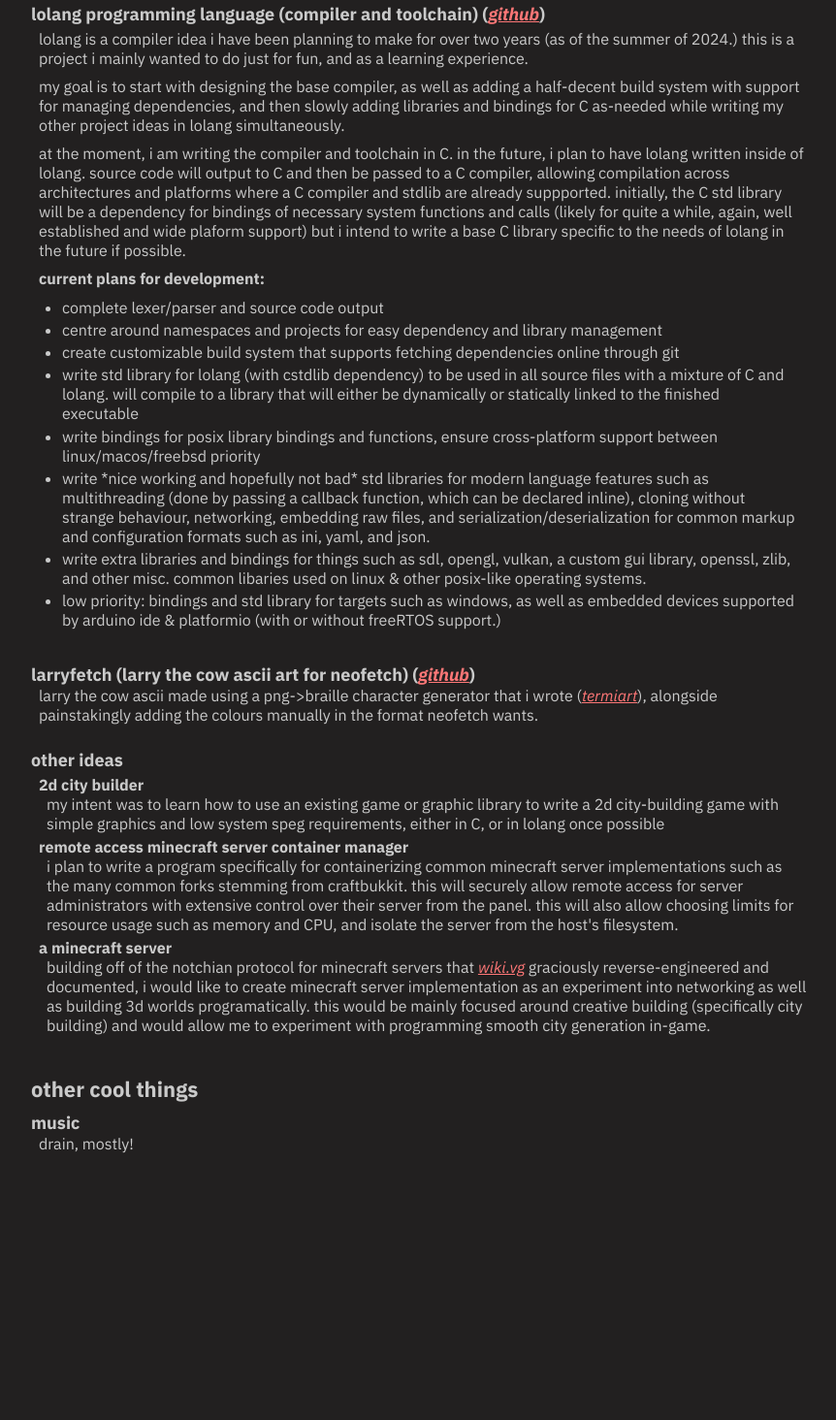
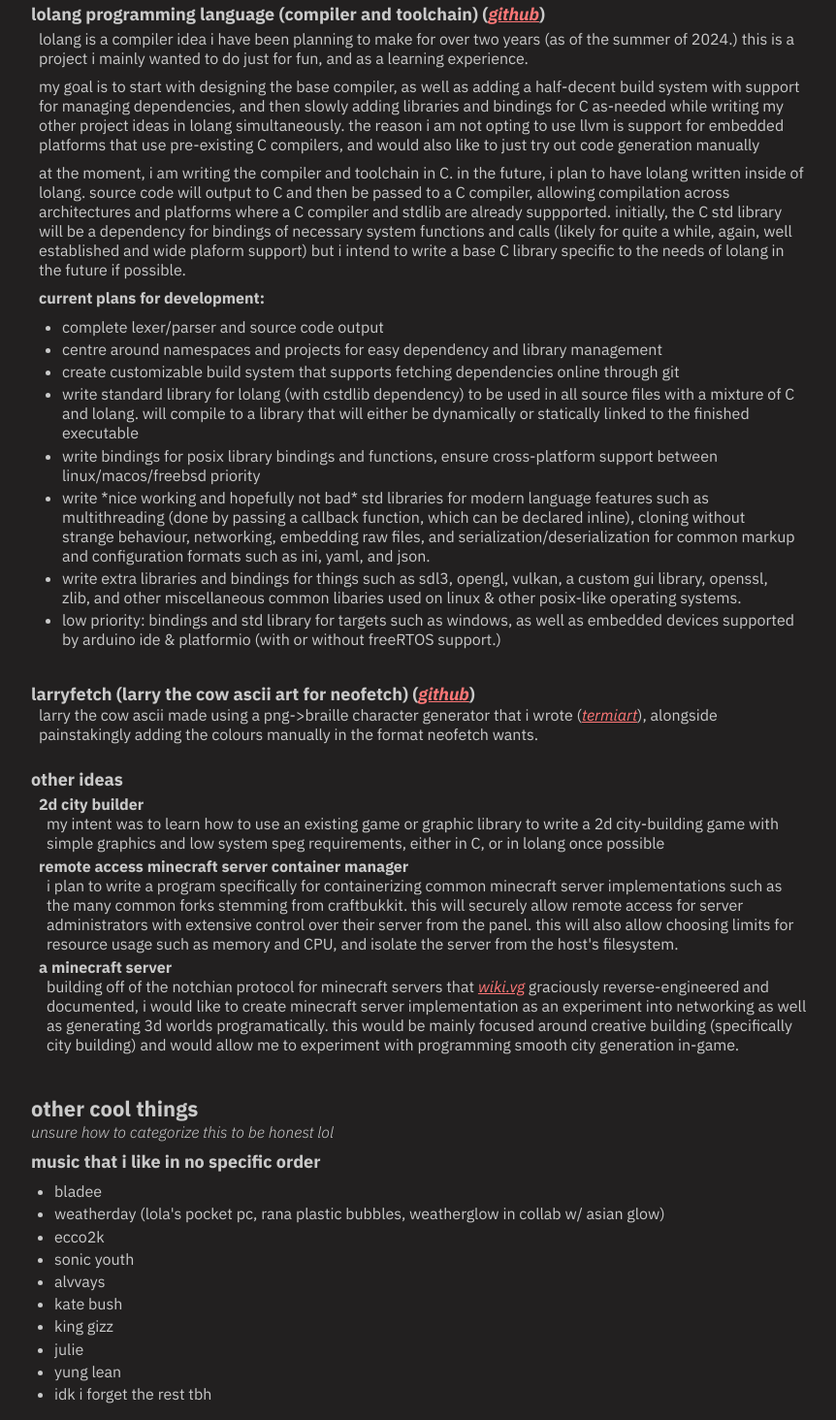
Before and after one commit to lolarobins/lolarobins.github.io, a plain HTML site: page index.html in a window 1280 px wide. Shown: the part 515-1979 px from the top of the page at 97% size, without its empty margins (208-1070 px from the left). Before the commit the page ends 1711 px from the top, so only its background shows below. Drawn offline with Linux system fonts and the light colour scheme.

Commit message:
updates again or sumn

```diff
--- a/index.html
+++ b/index.html
@@ -1,7 +1,7 @@
 <!--
 lola's dumb little webpage because i still don't have anything at lola.sh & lolarobins.ca
 
-copyright (C) 2024 lolasnotunix / lola robins
+copyright (C) 2024 - 2025 lolasnotunix / lola robins
 MIT license <https://opensource.org/license/mit>
 -->
 <!DOCTYPE html>
@@ -208,7 +208,7 @@ MIT license <https://opensource.org/license/mit>
         <p style="font-weight: 300; font-style: italic;">*the* lola of all time</p>
         <p class="small-br">&nbsp</p>
         <p>meow mrrow
-        site is still in progress, thanks for checking it out :3
+            site is still in progress, thanks for checking it out :3
         </p>
     </div>
 
@@ -236,7 +236,9 @@ MIT license <https://opensource.org/license/mit>
                 <p class="small-br">&nbsp</p>
                 <p>my goal is to start with designing the base compiler, as well as adding a half-decent build system
                     with support for managing dependencies, and then slowly adding libraries and bindings for C
-                    as-needed while writing my other project ideas in lolang simultaneously.</p>
+                    as-needed while writing my other project ideas in lolang simultaneously. the reason i am not opting
+                    to use llvm is support for embedded platforms that use pre-existing C compilers, and would also like
+                    to just try out code generation manually</p>
                 <p class="small-br">&nbsp</p>
                 <p>at the moment, i am writing the compiler and toolchain in C. in the future, i plan to have lolang
                     written inside of lolang. source code will output to C and then be passed to a C compiler, allowing
@@ -244,16 +246,16 @@ MIT license <https://opensource.org/license/mit>
                     initially, the C std library will be a dependency for bindings of necessary system functions and
                     calls (likely for quite a while, again, well established and wide plaform support) but i intend to
                     write a base C library specific to the needs of lolang in the future if possible.</p>
+
                 <p class="small-br">&nbsp</p>
                 <h4>current plans for development:</h4>
-
                 <ul>
                     <li>complete lexer/parser and source code output</li>
                     <li>centre around namespaces and projects for easy dependency and library management</li>
                     <li>create customizable build system that supports fetching dependencies online through git</li>
-                    <li>write std library for lolang (with cstdlib dependency) to be used in all source files with a
-                        mixture of C and lolang. will compile to a library that will either be dynamically or statically
-                        linked to the finished executable
+                    <li>write standard library for lolang (with cstdlib dependency) to be used in all source files with
+                        a mixture of C and lolang. will compile to a library that will either be dynamically or
+                        statically linked to the finished executable
                     </li>
                     <li>write bindings for posix library bindings and functions, ensure cross-platform support between
                         linux/macos/freebsd priority</li>
@@ -262,8 +264,8 @@ MIT license <https://opensource.org/license/mit>
                         without strange behaviour, networking, embedding raw files, and serialization/deserialization
                         for common markup and configuration formats such as ini, yaml, and json.
                     </li>
-                    <li> write extra libraries and bindings for things such as sdl, opengl, vulkan, a custom gui
-                        library, openssl, zlib, and other misc. common libaries used on linux & other posix-like
+                    <li> write extra libraries and bindings for things such as sdl3, opengl, vulkan, a custom gui
+                        library, openssl, zlib, and other miscellaneous common libaries used on linux & other posix-like
                         operating systems.
                     </li>
                     <li>low priority: bindings and std library for targets such as windows, as well as embedded devices
@@ -304,7 +306,7 @@ MIT license <https://opensource.org/license/mit>
                 <h4>a minecraft server</h4>
                 <p class="indent"> building off of the notchian protocol for minecraft servers that <a
                         href="https://wiki.vg">wiki.vg</a> graciously reverse-engineered and documented, i would like to
-                    create minecraft server implementation as an experiment into networking as well as building 3d
+                    create minecraft server implementation as an experiment into networking as well as generating 3d
                     worlds programatically. this would be mainly focused around creative building (specifically city
                     building) and would allow me to experiment with programming smooth city generation in-game.</p>
             </div>
@@ -313,9 +315,21 @@ MIT license <https://opensource.org/license/mit>
 
     <div id="coolthings">
         <h2>other cool things</h2>
+        <p style="font-weight: 300; font-style: italic;">unsure how to categorize this to be honest lol</p>
         <p class="small-br">&nbsp</p>
-        <h3>music</h3>
-        <p class="indent">drain, mostly!</p>
+        <h3>music that i like in no specific order</h3>
+        <ul>
+            <li>bladee</li>
+            <li>weatherday (lola's pocket pc, rana plastic bubbles, weatherglow in collab w/ asian glow)</li>
+            <li>ecco2k</li>
+            <li>sonic youth</li>
+            <li>alvvays</li>
+            <li>kate bush</li>
+            <li>king gizz</li>
+            <li>julie</li>
+            <li>yung lean</li>
+            <li>idk i forget the rest tbh</li>
+        </ul>
     </div>
 
 
```
Also changed, not shown: robots.txt.
